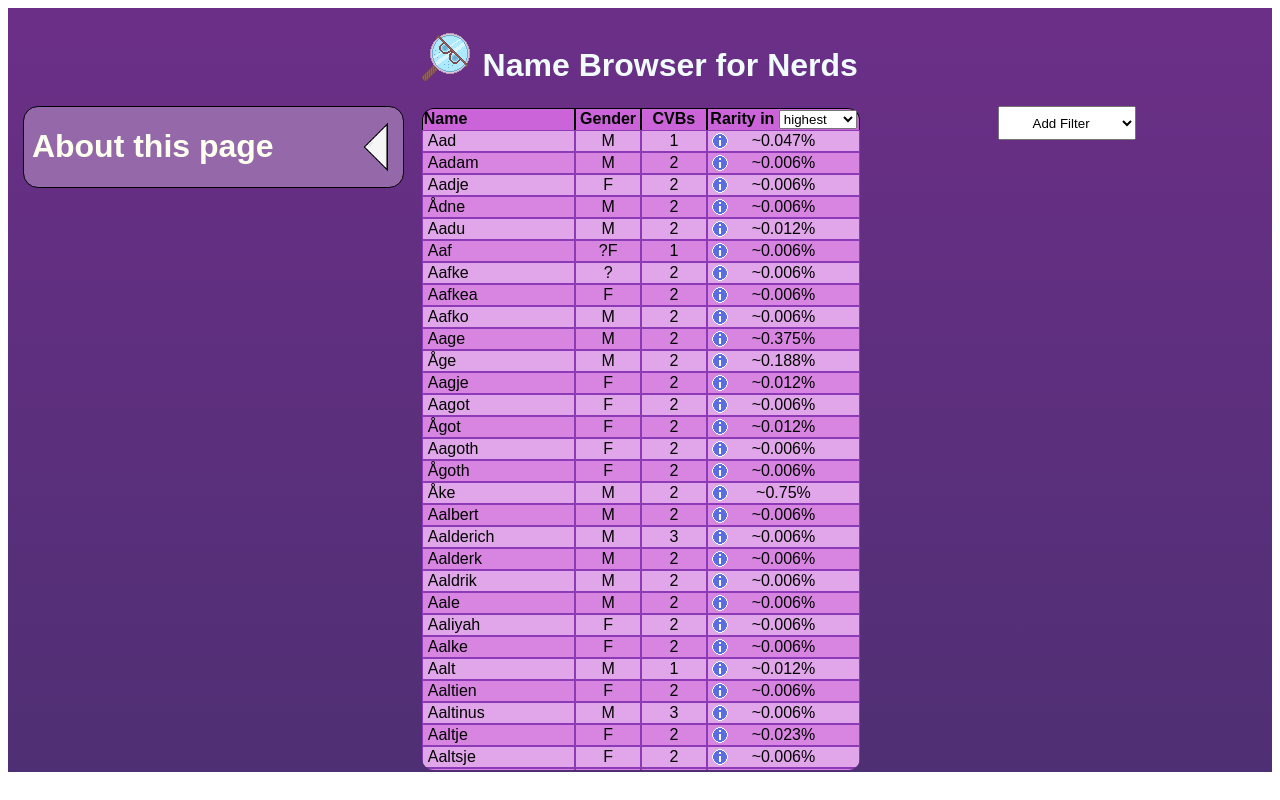
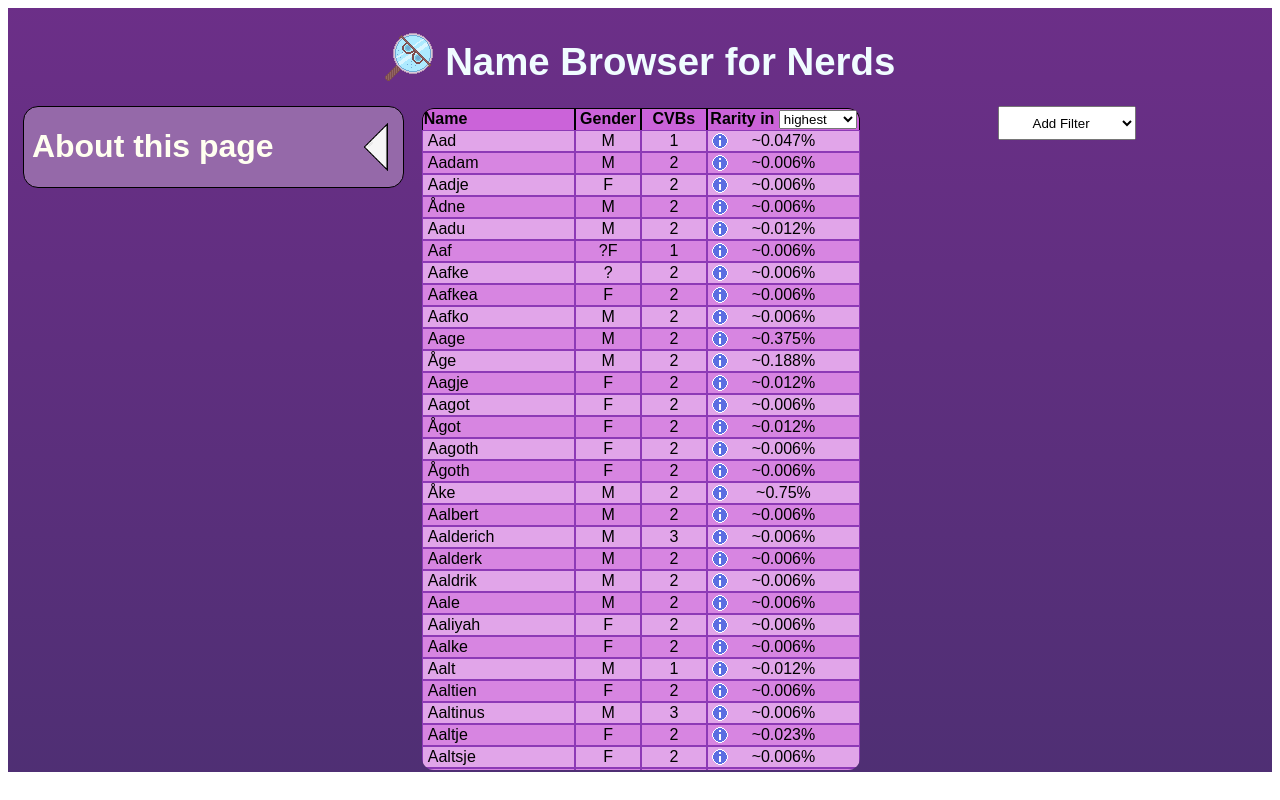
Before and after one commit to Like4Schnitzel/nbfn-rewrite, a SvelteKit app: page / in a window 1280 px wide. Built offline with nearby package versions, Linux system fonts and the light colour scheme.

Commit message:
dynamically shrink title font

```diff
--- a/src/routes/+page.svelte
+++ b/src/routes/+page.svelte
@@ -93,6 +93,7 @@
         margin-bottom: 0px;
         margin-top: 0px;
         vertical-align: text-bottom;
+        font-size: clamp(30px, 3vw, 40px);
     }
 
 
```
